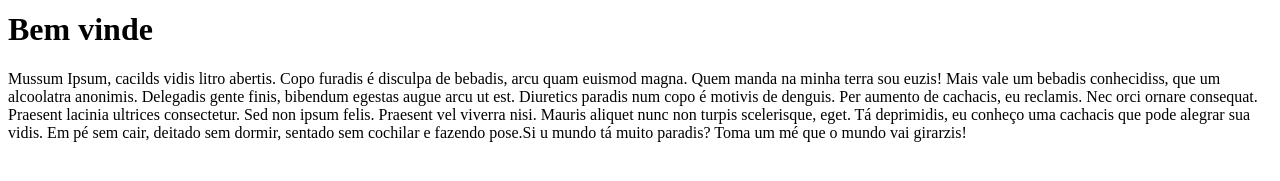
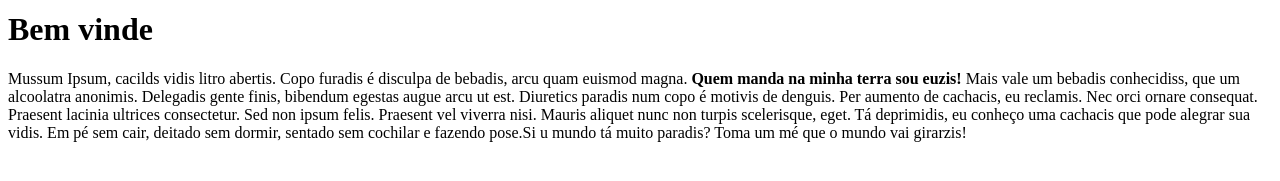
Before and after one commit to Joice-Simao/fundamentos-web, a plain HTML site: page index.html in a window 1280 px wide. Shown: the part 499-680 px from the top of the page. Drawn offline with Linux system fonts and the light colour scheme.

Commit message:
atividade pagina web

```diff
--- a/index.html
+++ b/index.html
@@ -22,7 +22,7 @@
     <h1>Bem vinde</h1>
 
     <p>Mussum Ipsum, cacilds vidis litro abertis. Copo furadis é disculpa de bebadis, arcu quam euismod magna.
-        Quem manda na minha terra sou euzis! Mais vale um bebadis conhecidiss, que um alcoolatra anonimis.
+      <strong>Quem manda na minha terra sou euzis!</strong> Mais vale um bebadis conhecidiss, que um alcoolatra anonimis.
         Delegadis gente finis, bibendum egestas augue arcu ut est.
         Diuretics paradis num copo é motivis de denguis. Per aumento de cachacis, eu reclamis. Nec orci ornare
         consequat. Praesent lacinia ultrices consectetur. Sed non ipsum felis. Praesent vel viverra nisi. Mauris
```
